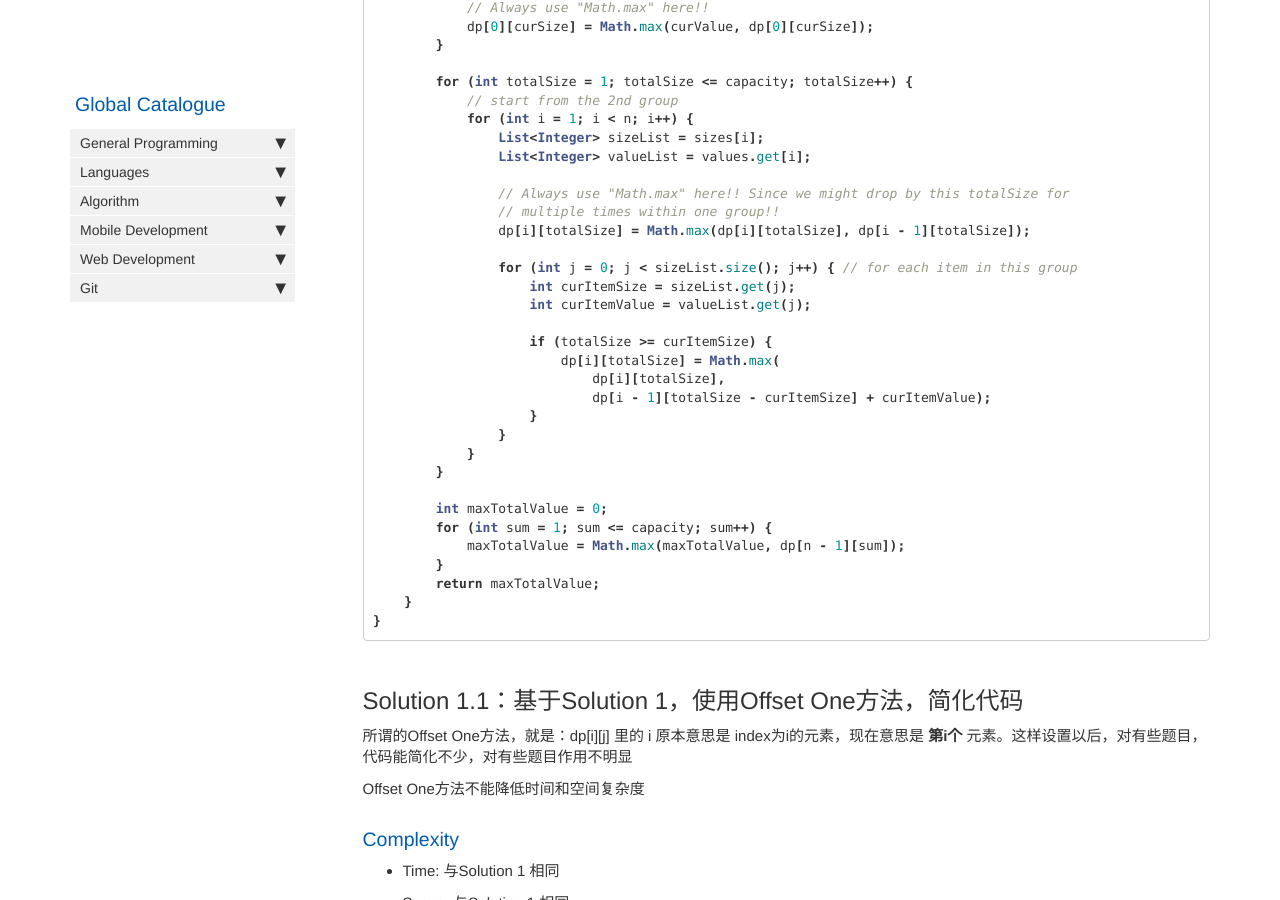
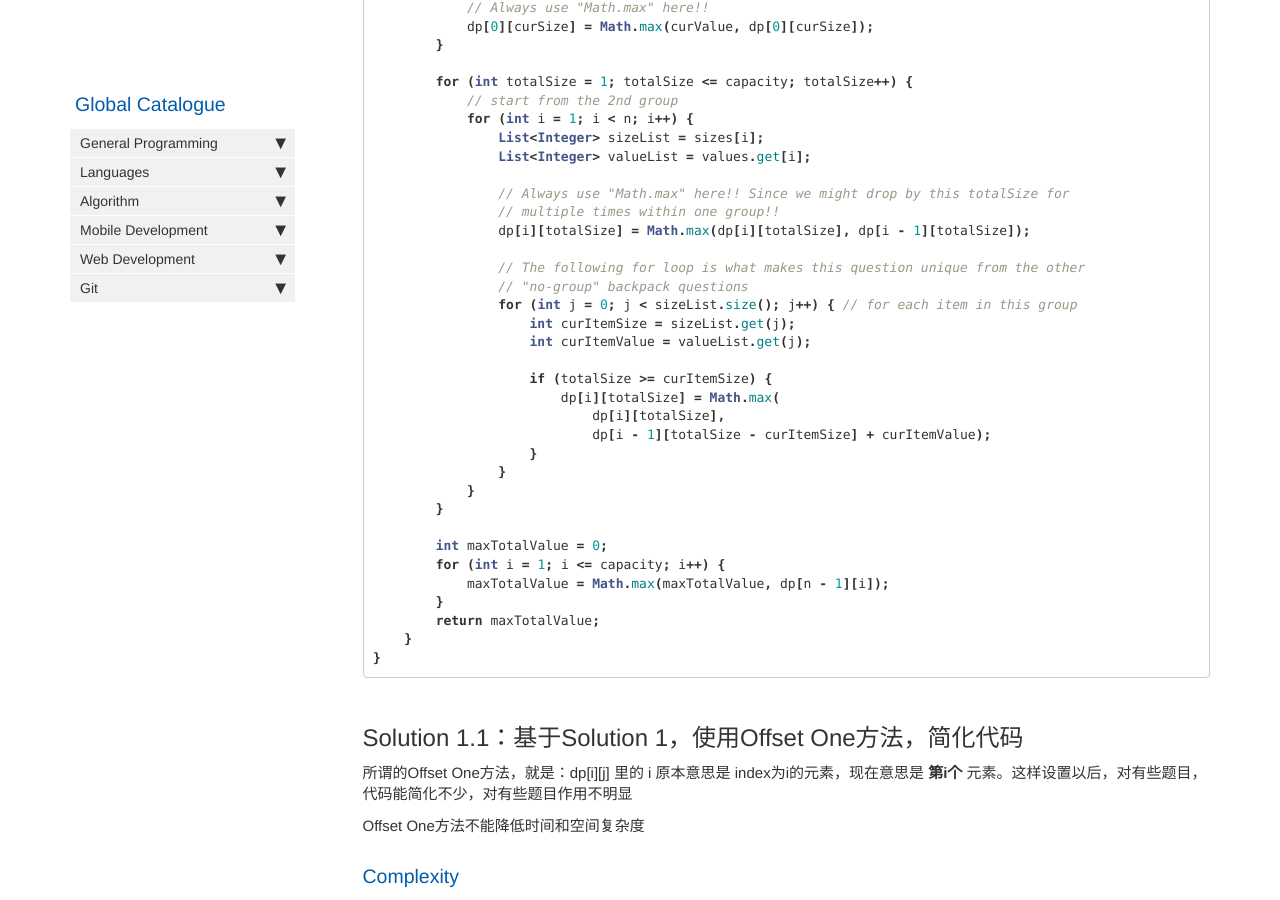
Before and after one commit to HungryOrc/hungryorc.github.io, a Jekyll site: the page built from pages/algorithm/algorithm_backpack_group01_2Attr_returnMaxTotalVal.md, in a window 1280 px wide and 900 px high, scrolled down 1554 px. Built offline with Jekyll 4.4.1, drawn with Linux system fonts in a browser that asks for light colours; nearby versions of some CDN libraries; comment, search, counter and statistics services are not loaded.

Commit message:
Update algorithm_backpack_group01_2Attr_returnMaxTotalVal.md

```diff
--- a/pages/algorithm/algorithm_backpack_group01_2Attr_returnMaxTotalVal.md
+++ b/pages/algorithm/algorithm_backpack_group01_2Attr_returnMaxTotalVal.md
@@ -75,6 +75,8 @@ public class Solution {
                 // multiple times within one group!!
                 dp[i][totalSize] = Math.max(dp[i][totalSize], dp[i - 1][totalSize]);
 
+                // The following for loop is what makes this question unique from the other
+                // "no-group" backpack questions
                 for (int j = 0; j < sizeList.size(); j++) { // for each item in this group
                     int curItemSize = sizeList.get(j);
                     int curItemValue = valueList.get(j);
@@ -89,8 +91,8 @@ public class Solution {
         }
 
         int maxTotalValue = 0;
-        for (int sum = 1; sum <= capacity; sum++) {
-            maxTotalValue = Math.max(maxTotalValue, dp[n - 1][sum]);
+        for (int i = 1; i <= capacity; i++) {
+            maxTotalValue = Math.max(maxTotalValue, dp[n - 1][i]);
         }
         return maxTotalValue;
     }
```
